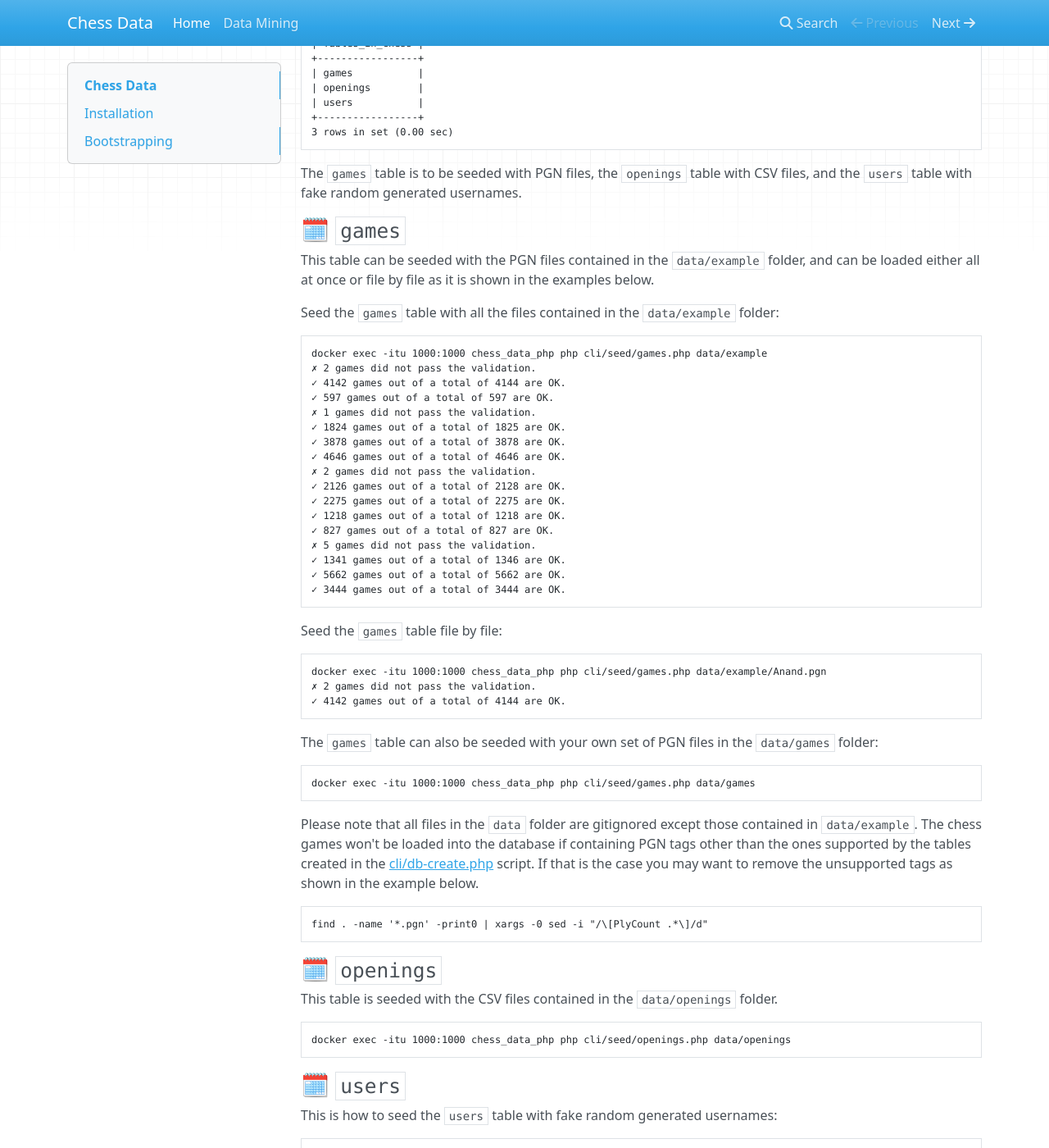
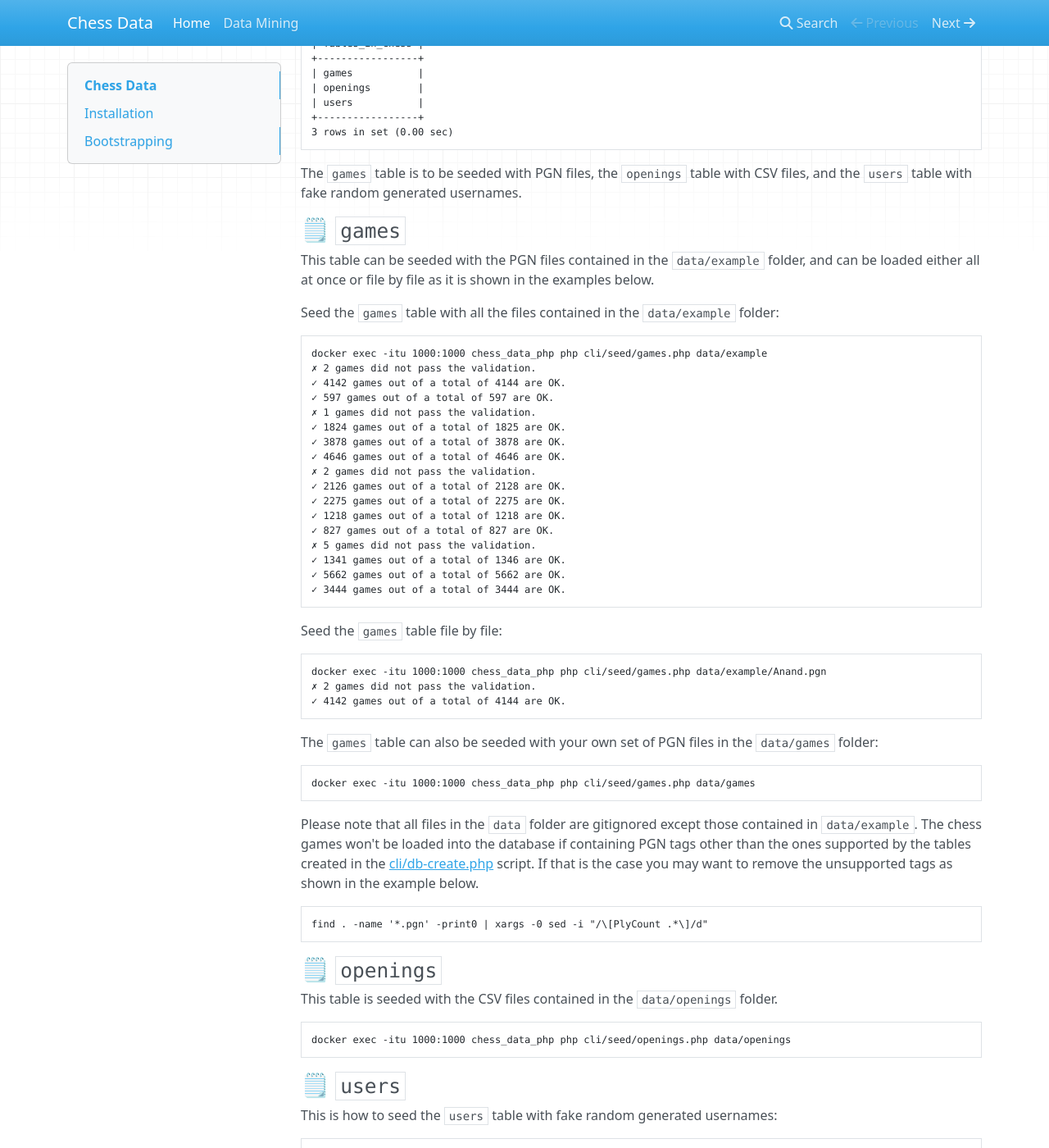
Before and after one commit to chesslablab/chess-data, an MkDocs documentation site: the page built from docs/index.md, in a window 1280 px wide and 1400 px high, scrolled down 732 px. Shown: the whole window at 82% size. Built offline with MkDocs 1.6.1, drawn with Linux system fonts in a browser that asks for light colours; nearby versions of some CDN libraries.

Commit message:
Replaced 🗓 with 🗒

````diff
--- a/docs/index.md
+++ b/docs/index.md
@@ -43,7 +43,7 @@ mysql> show tables;
 
 The `games` table is to be seeded with PGN files, the `openings` table with CSV files, and the `users` table with fake random generated usernames.
 
-### 🗓 `games`
+### 🗒 `games`
 
 This table can be seeded with the PGN files contained in the `data/example` folder, and can be loaded either all at once or file by file as it is shown in the examples below.
 
@@ -89,7 +89,7 @@ Please note that all files in the `data` folder are gitignored except those cont
 find . -name '*.pgn' -print0 | xargs -0 sed -i "/\[PlyCount .*\]/d"
 ```
 
-### 🗓 `openings`
+### 🗒 `openings`
 
 This table is seeded with the CSV files contained in the `data/openings` folder.
 
@@ -97,7 +97,7 @@ This table is seeded with the CSV files contained in the `data/openings` folder.
 docker exec -itu 1000:1000 chess_data_php php cli/seed/openings.php data/openings
 ```
 
-### 🗓 `users`
+### 🗒 `users`
 
 This is how to seed the `users` table with fake random generated usernames:
 
````
